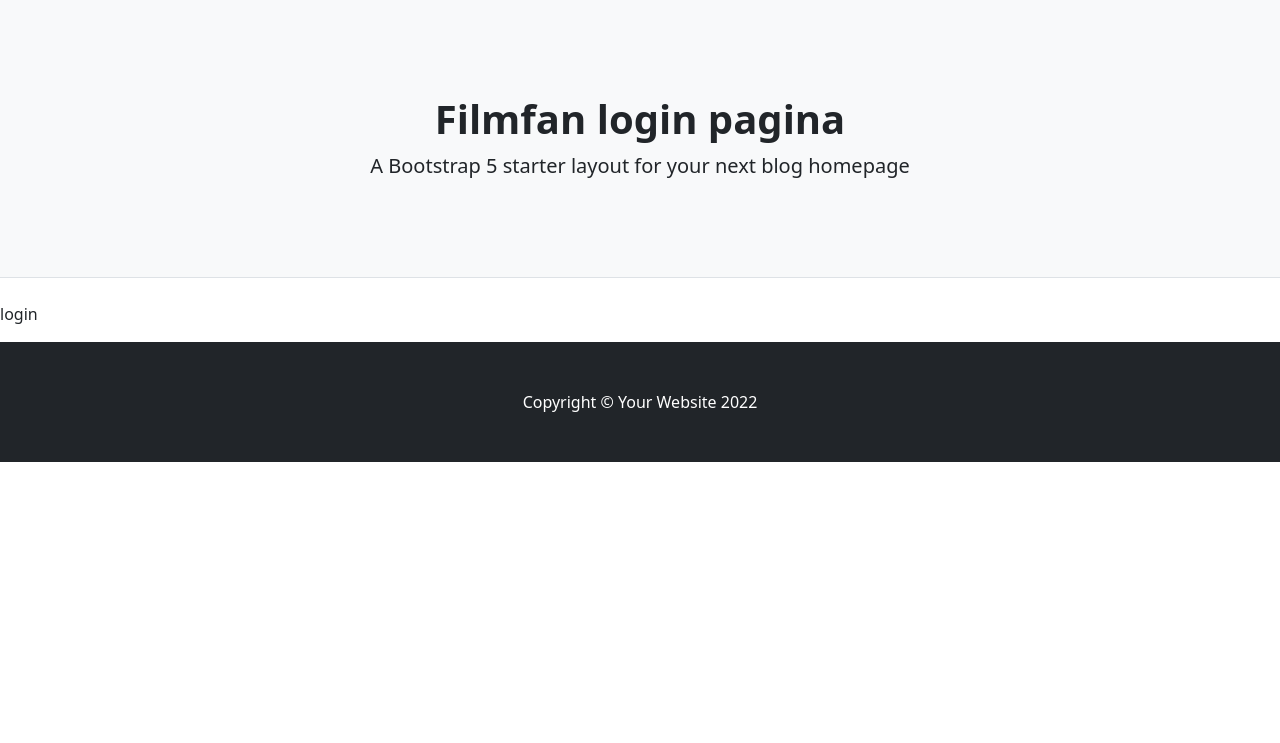
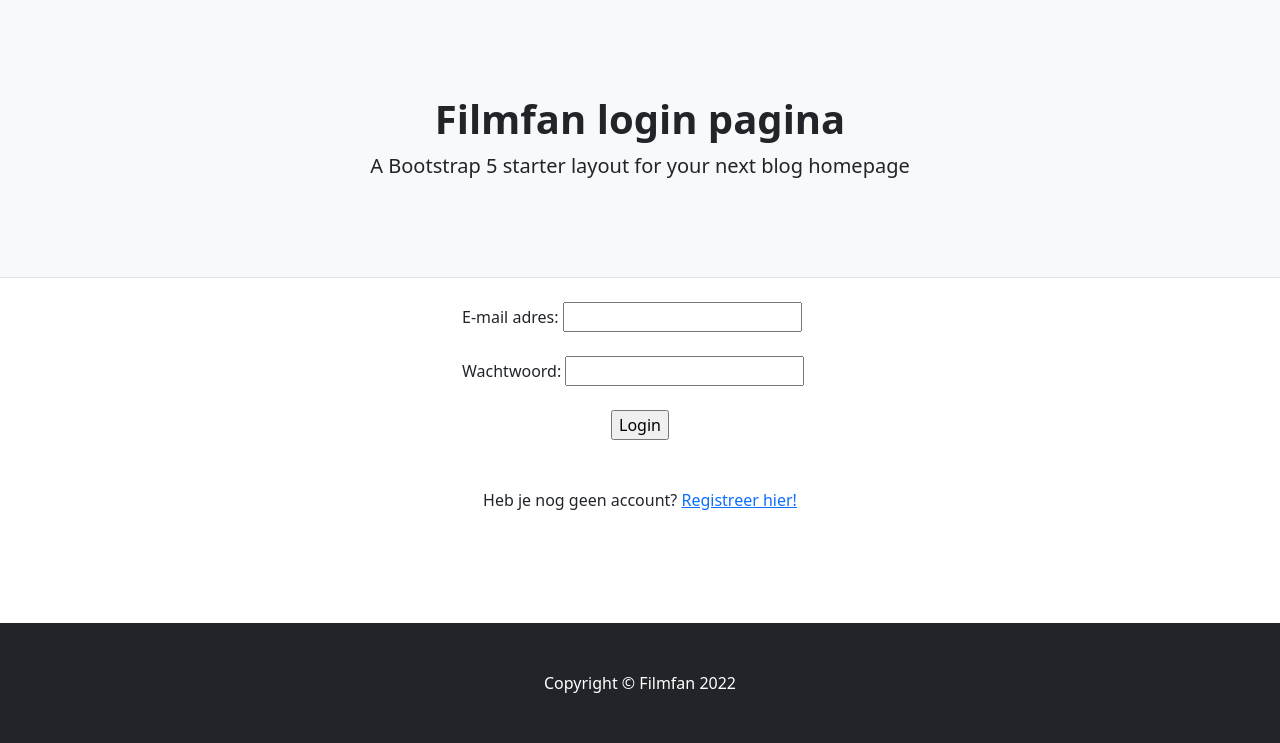
Before and after one commit to nicolaydammer/webtechnologie, a Flask app: page /login in a window 1280 px wide. Shown: the part 57-800 px from the top of the page. Run offline with Flask 2, Linux system fonts and the light colour scheme.

Commit message:
ADD: Added forms for login page

```diff
--- /dev/null
+++ b/app/forms/LoginForm.py
@@ -0,0 +1,9 @@
+from flask_wtf import FlaskForm
+from wtforms import PasswordField, SubmitField, EmailField
+from wtforms.validators import DataRequired
+
+
+class LoginForm(FlaskForm):
+    email = EmailField('E-mail adres:', validators=[DataRequired()])
+    password = PasswordField('Wachtwoord:', validators=[DataRequired()])
+    submit = SubmitField('Login')
--- a/app/routes.py
+++ b/app/routes.py
@@ -1,6 +1,7 @@
-from flask import render_template, request
+from flask import render_template, request, redirect, url_for
 from app import app, login_manager
 from .Models import User
+from .forms.LoginForm import LoginForm
 
 
 @login_manager.user_loader
@@ -9,7 +10,7 @@ def load_user(user_id):
 
 
 @app.route('/')
-def index():
+def home():
     return render_template(
         'base.html',
         title="Filmfan homepage",
@@ -46,14 +47,17 @@ def index():
 
 @app.route('/login', methods=['GET', 'POST'])
 def login():
-    if request.method == 'GET':
-        return render_template(
-            'base.html',
-            title="Filmfan login pagina",
-            page="login"
-        )
-    if request.method == 'POST':
-        return 'hi'
+    loginform = LoginForm()
+    if loginform.validate_on_submit():
+        # inloggen
+        return redirect("https://google.nl")
+
+    return render_template(
+        'base.html',
+        title="Filmfan login pagina",
+        page="login",
+        form=loginform
+    )
 
 
 @app.route('/register', methods=['GET', 'POST'])
--- a/app/templates/login.html
+++ b/app/templates/login.html
@@ -1 +1,32 @@
-<p>login</p>
+<div class="container">
+    <div class="row">
+        <div class="col-lg-4"></div>
+        <div class="col-lg-4">
+            <form method="post">
+                {{ form.hidden_tag() }}
+
+                <!-- Email input -->
+                <div class="form-outline mb-4">
+                    {{ form.email.label }} {{ form.email }}
+                </div>
+
+                <!-- Password input -->
+                <div class="form-outline mb-4">
+                    {{ form.password.label }} {{ form.password }}
+                </div>
+
+                <div class="text-center">
+                    {{ form.submit() }}
+                </div>
+
+                <br/>
+                <br/>
+
+                <!-- Register buttons -->
+                <div class="text-center">
+                    <p>Heb je nog geen account? <a href="{{ url_for('register') }}">Registreer hier!</a></p>
+                </div>
+            </form>
+        </div>
+    </div>
+</div>
--- a/app/templates/partials/footer.html
+++ b/app/templates/partials/footer.html
@@ -1,3 +1,3 @@
-<footer class="py-5 bg-dark">
-    <div class="container"><p class="m-0 text-center text-white">Copyright © Your Website 2022</p></div>
+<footer class="py-5 bg-dark fixed-bottom">
+    <div class="container"><p class="m-0 text-center text-white">Copyright © Filmfan 2022</p></div>
 </footer>
--- a/requirements.txt
+++ b/requirements.txt
@@ -9,6 +9,7 @@ Flask==2.0.3
 Flask-Bcrypt==1.0.1
 Flask-Login==0.6.0
 Flask-SQLAlchemy==2.5.1
+Flask-WTF==1.0.1
 greenlet==1.1.2
 idna==3.3
 itsdangerous==2.1.0
@@ -21,4 +22,5 @@ six==1.16.0
 SQLAlchemy==1.4.35
 urllib3==1.26.9
 Werkzeug==2.0.3
+WTForms==3.0.1
 yarg==0.1.9
```
Also changed, not shown: app/Models/Commentaar.py (added, +13 -0 lines), app/Controllers/CommentaarController.py (added), app/__init__.py (line endings or trailing spaces), app/data.sqlite (deleted).
